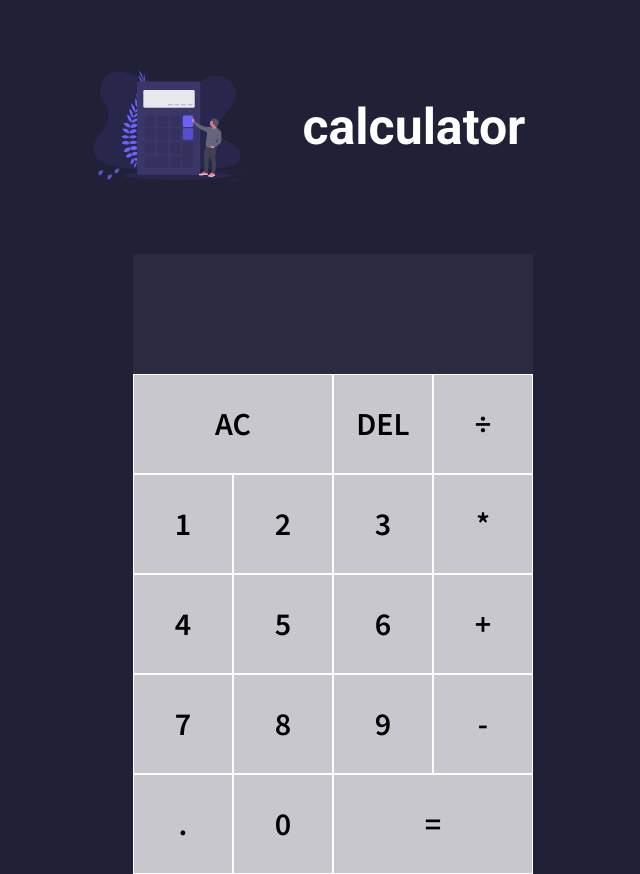
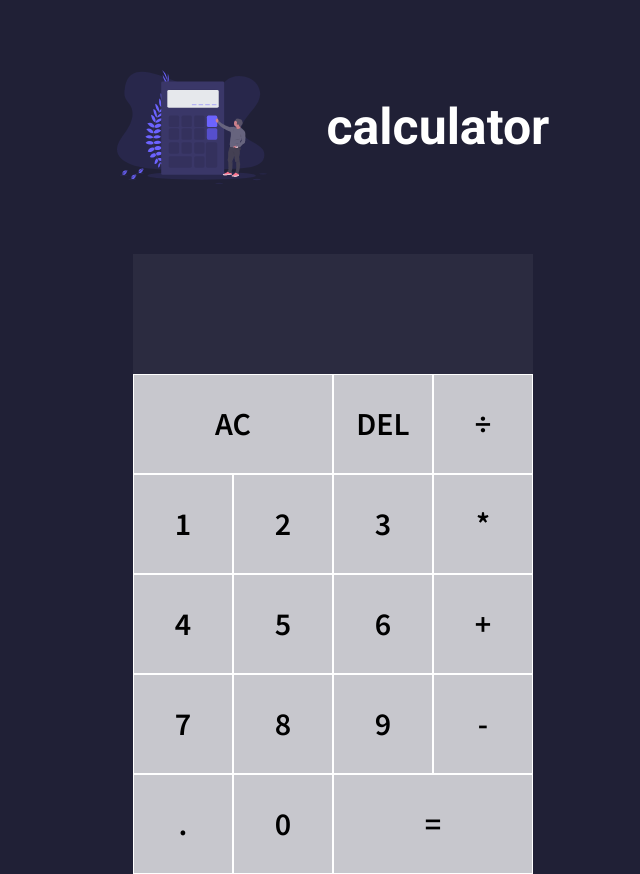
Before and after one commit to jdmcgrath/calculator, a plain HTML site: page index.html in a window 1280 px wide. Shown: the whole page, without its empty margins (307-947 px from the left). Drawn offline with Linux system fonts and the light colour scheme.

Commit message:
Fixed header

```diff
--- a/styles.css
+++ b/styles.css
@@ -13,8 +13,7 @@
 	flex-direction: row;
 	align-items: center;
 	justify-content: center;
-	margin: auto;
-	margin: 5vh;
+	margin: 5vh auto;
 	max-width: 90%;
 }
 
```
